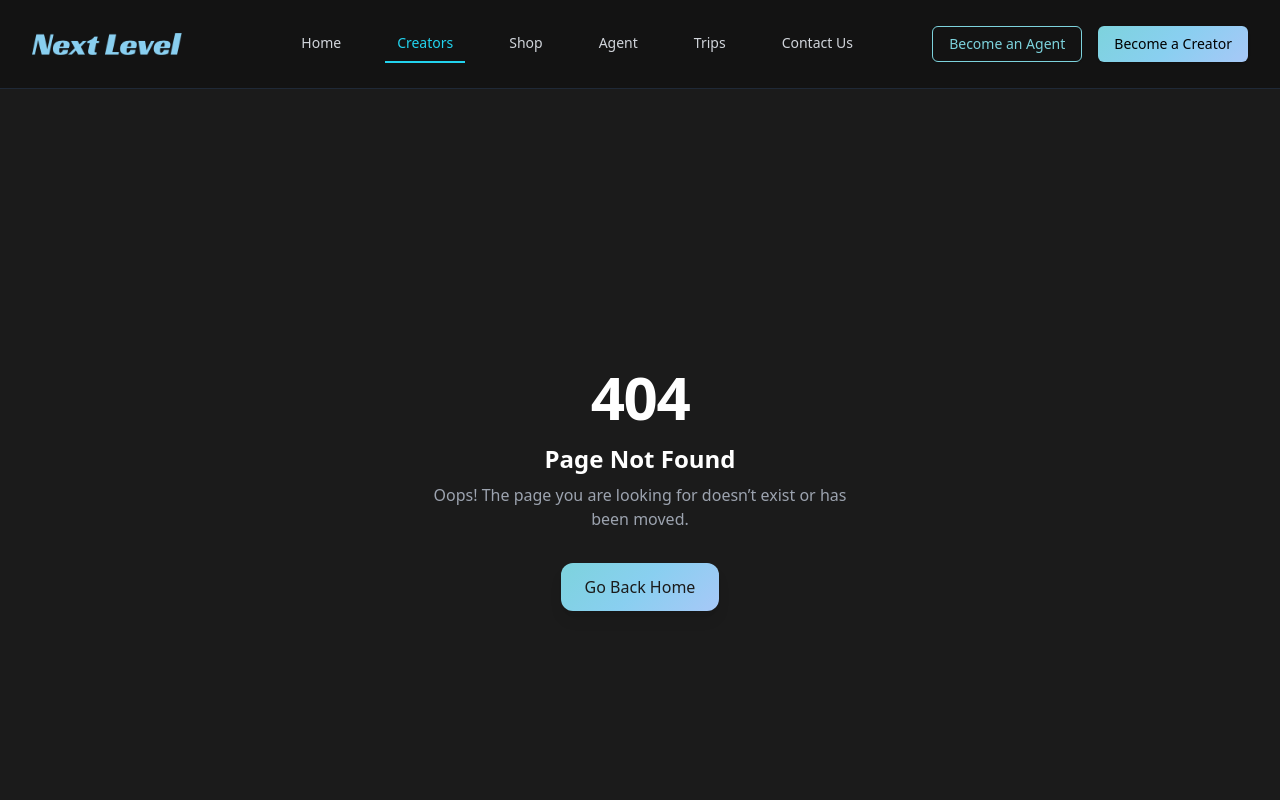
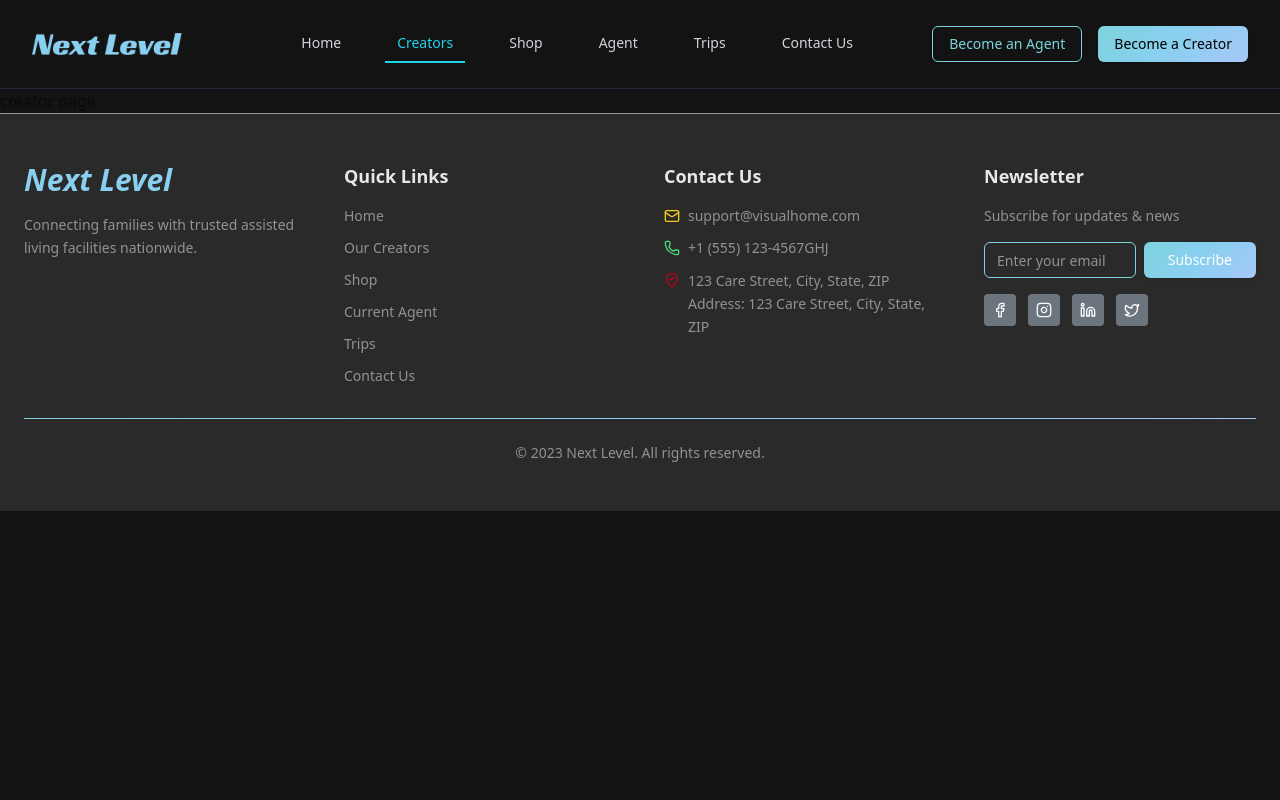
Before and after one commit to fsdteam8/amedka05-frontend, a Next.js app: page /creators in a window 1280 px wide. Before the commit this address had no page. Shown: the top 800 px of the page. Built offline with nearby package versions, Linux system fonts and the light colour scheme.

Commit message:
crators add

```diff
--- /dev/null
+++ b/src/app/creators/page.tsx
@@ -0,0 +1,13 @@
+import React from 'react'
+
+const Page = () => {
+  return (
+    <div>
+
+
+        <h1>creator page   </h1>
+    </div>
+  )
+}
+
+export default Page
```
Also changed, not shown: 1 other file (tests, documents, lock files or other folders).
